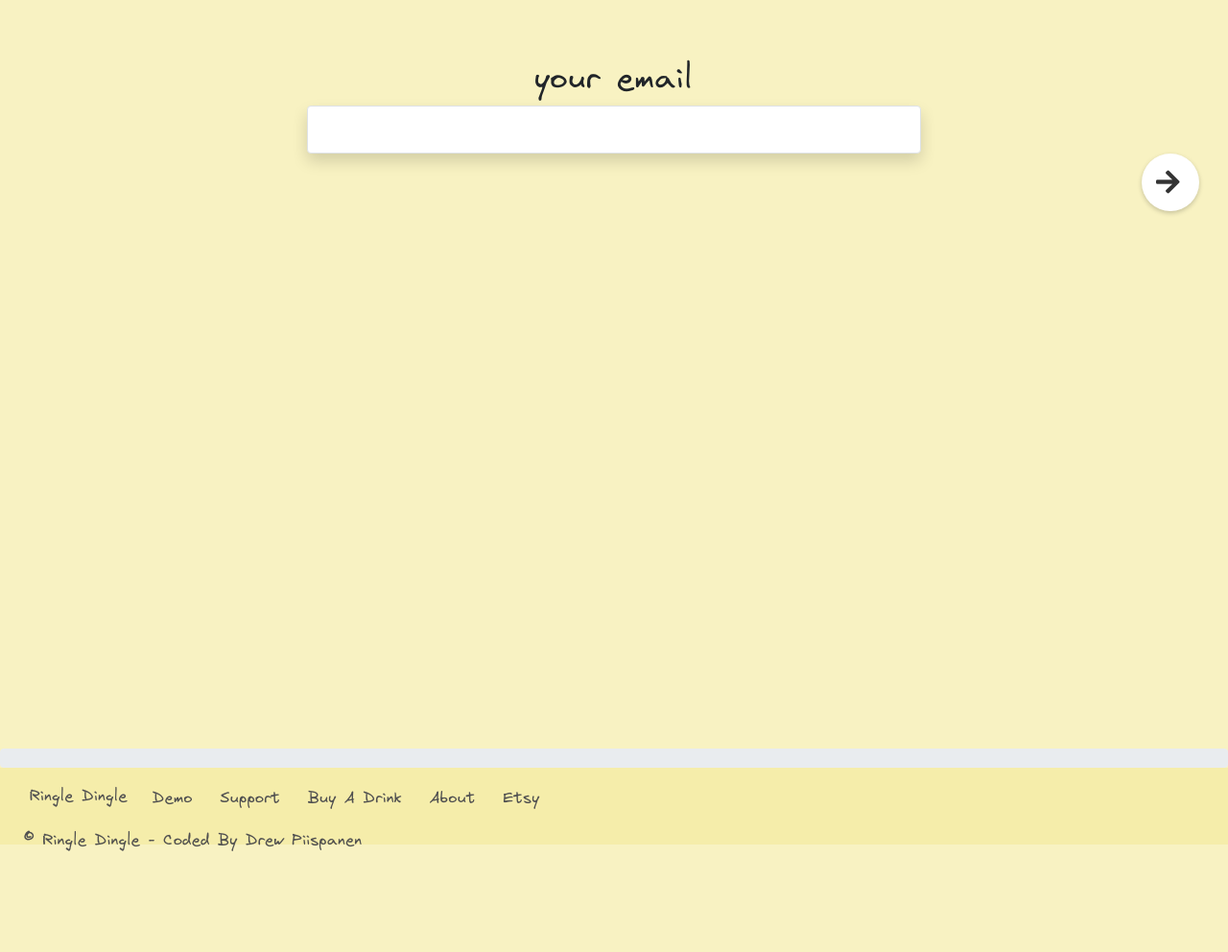
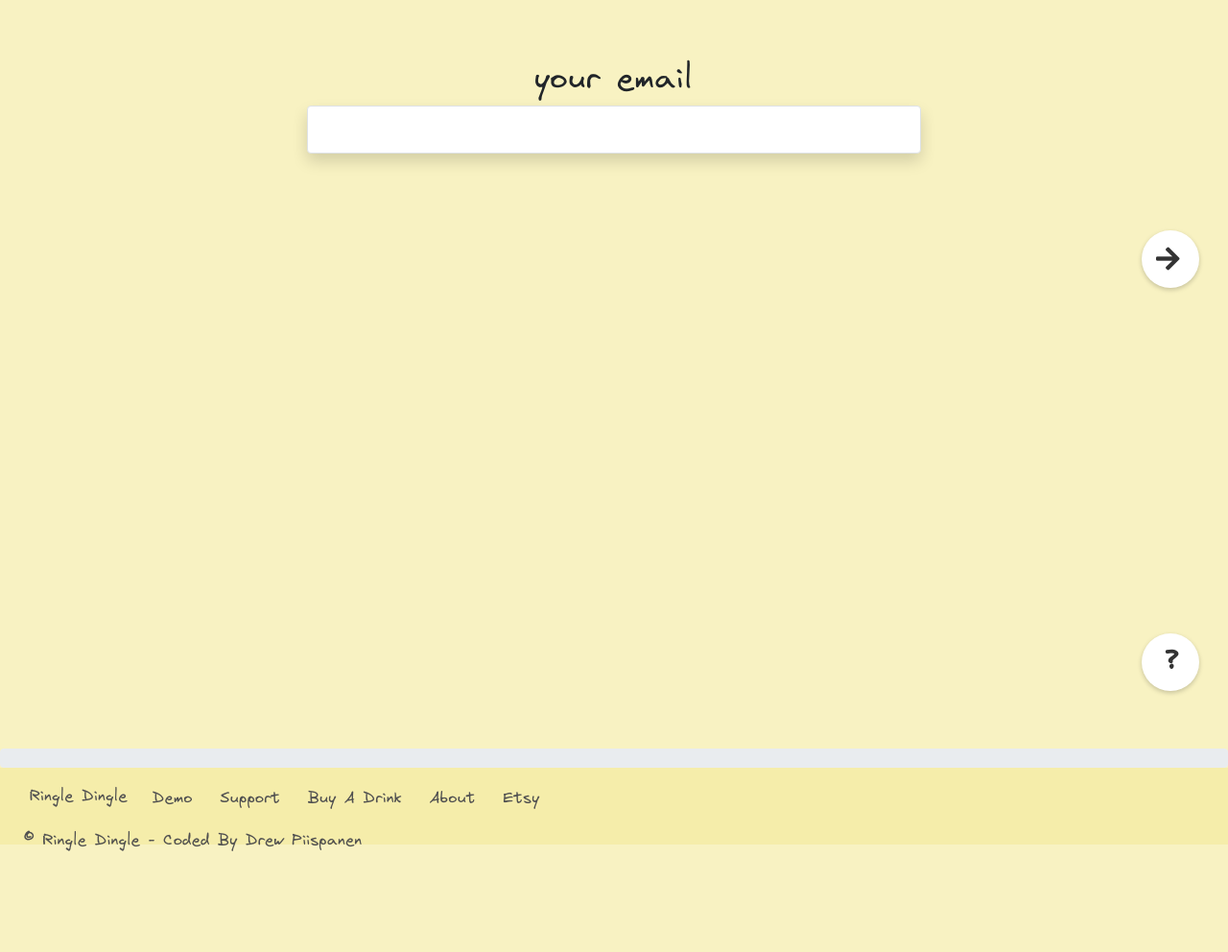
Before and after one commit to JustAIGithub/ringledingle, a Flask app: page /demo in a window 1280 px wide. Shown: the whole page at 96% size. Run offline with Flask 2, Linux system fonts and the light colour scheme; data that the repository does not hold is empty; parts of the project's set-up code (start-up, migrations or seed data) failed here and were passed over; some libraries are stand-ins or nearby versions.

Commit message:
buttons n search

```diff
--- a/apps/static/assets/js/ringlev2.js
+++ b/apps/static/assets/js/ringlev2.js
@@ -877,6 +877,29 @@ $('#send-button').on('click', function () {
 
   }
 
+// on click of the #find-user-button, expand the search bar to the left:
+function searchUser(){
+// get the value of the input of #find-user-button
+var searchValue = $('#find-user-button input').val();
+console.log(searchValue);
+// if the value is empty, do nothing
+if (searchValue === '') {
+  return;
+}
+// if the value is not empty, go to url /music?email=searchValue
+else {
+  window.location.href = '/music?email=' + searchValue;
+}
+};
+
+// If enter is pushed in #find-user-button, then run the searchUser function
+$('#find-user-button').keypress(function(e){
+if(e.which == 13){//Enter key pressed
+  searchUser();
+}
+});
+
+
 
 function showEmail(){
 
--- a/apps/static/rdstyle.css
+++ b/apps/static/rdstyle.css
@@ -642,7 +642,7 @@ z-index: 1000;
 
 
 .custom-progress-bar {
-background-color: var(--secondary-color);/* Cool shade of green */
+background-color: var(--background-color);/* Cool shade of green */
 border-radius: 10px;
 }
 
@@ -736,15 +736,12 @@ text-align: center;
   background-color: #ffffff;
   box-shadow: 0 2px 5px rgba(0, 0, 0, 0.2);
   position: absolute;
-  top: 20vh;
+  top: 30vh;
   left: 30px;
   z-index: 9999;
   transition: transform 0.3s ease-in-out;
 }
 
-.back-button:hover {
-  transform: scale(1.1);
-}
 
 .back-button i {
   margin-left:15px;
@@ -763,13 +760,13 @@ text-align: center;
   background-color: #ffffff;
   box-shadow: 0 2px 5px rgba(0, 0, 0, 0.2);
   position: absolute;
-  top: 20vh;
+  top: 30vh;
   right: 30px;
   z-index: 9999;
   transition: transform 0.3s ease-in-out;
 }
 
-.forward-button:hover {
+.forward-button:hover, .back-button:hover, #find-user-button:hover {
   transform: scale(1.1);
 }
 
@@ -781,5 +778,60 @@ text-align: center;
   text-align: center;
 }
 
+/* Make a button that opens to an input when clicked */
+
+.find-user-button i {
+  font-size: 28px;
+  color: #333333;
+  margin-left:15px;
+  line-height: 60px;
+  text-align: center;
+  font-family: "Virgil";
+}
+
+.find-user-button input {
+display:none
+}
+
+.find-user-button {
+  display: block;
+  width: 60px;
+  height: 60px;
+  border-radius: 50%;
+  background-color: #ffffff;
+  box-shadow: 0 2px 5px rgba(0, 0, 0, 0.2);
+  position: fixed;
+  bottom: 10vh;
+  right: 30px;
+  z-index: 9999;
+  transition: transform 1s ease-in-out;
+}
+
+.find-user-button:hover input {
+  display:inline;
+  border:none;
+  box-shadow: none;
+}
+
+
+.find-user-button:hover{
+  width:100vw;
+  border-radius: 10px;
+  color: var(--white-font);
+  font-size: 12px;
+  text-align: center;
+  line-height: 60px;
+  text-align: center;
+  font-family: "Virgil";
+  /* slide out */
+  transition: width 0.5s ease-in-out;
+}
+
+
+
+
+
+
+
 
 /* MUSIC-STYLE CSS */
--- a/apps/templates/home/index.html
+++ b/apps/templates/home/index.html
@@ -31,13 +31,16 @@
     <li data-target="#carouselExampleIndicators" data-slide-to="3">75%</li>
     <li data-target="#carouselExampleIndicators" data-slide-to="4">100%</li>
   </ol> -->
-
+  <a href="#" class="find-user-button" id="find-user-button">
+    <i class="fa fa-search">?</i><input type="text" placeholder="Enter email to find previous audio">
+  </a>
   <a href="#" class="back-button" id="back-button" style="display:none">
     <i class="fa fa-arrow-left"></i>
   </a>
   <a href="#" class="forward-button" id="forward-button">
     <i class="fa fa-arrow-right"></i>
   </a>
+
 
   <div class="carousel-inner">
     <div class="carousel-item active step1">
```
